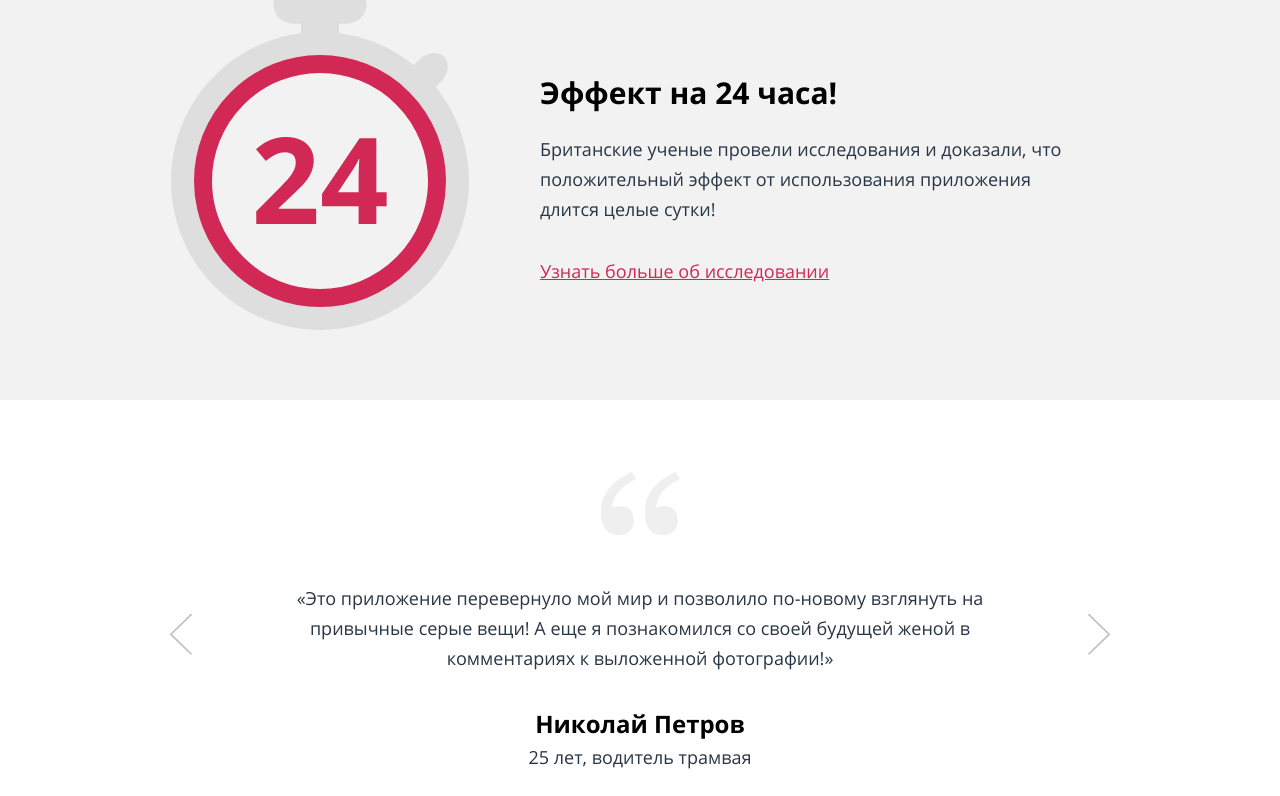
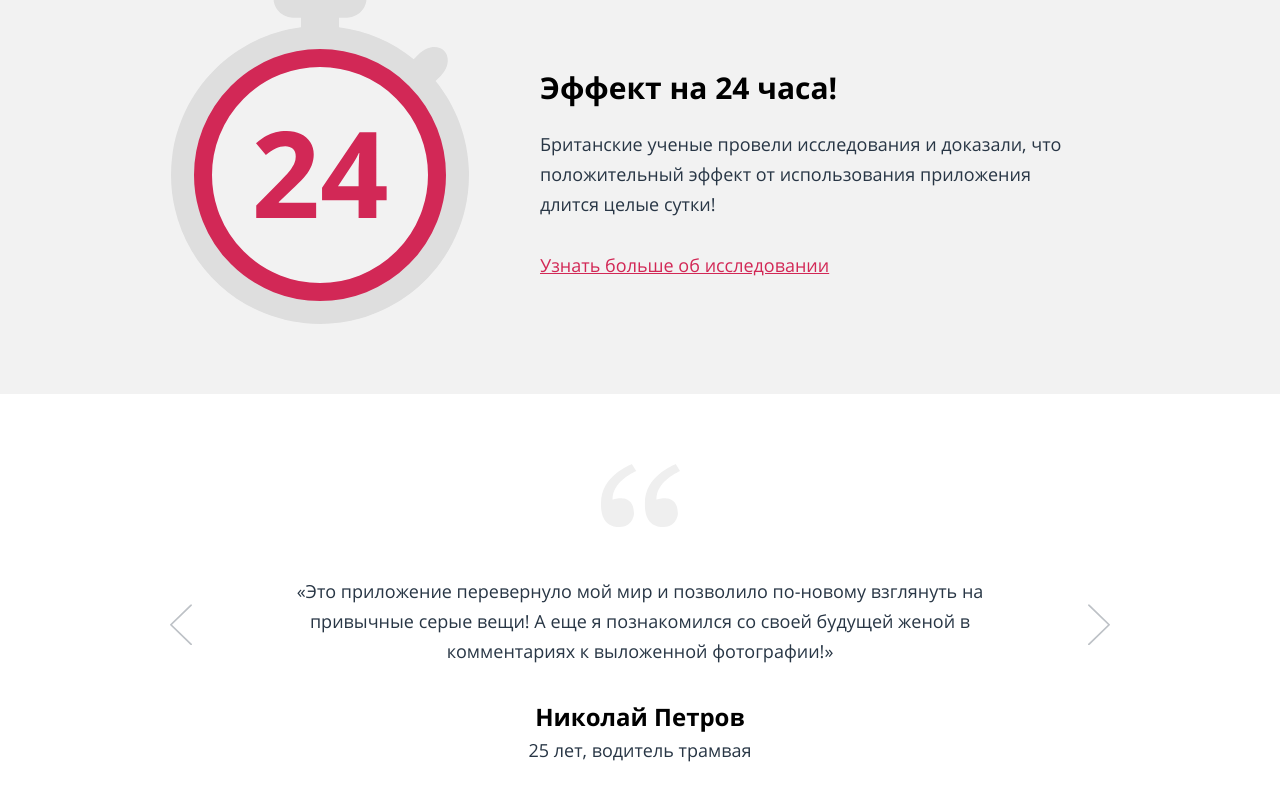
Before and after one commit to EMedved-bit/907585-pink-22, a website: page source/index.html in a window 1280 px wide. Shown: the part 1824-2620 px from the top of the page. Drawn offline with nearby package versions, Linux system fonts and the light colour scheme; files that its build step writes are made by us from their sources.

Commit message:
Правки по замечаниям

```diff
--- a/source/sass/blocks/features.scss
+++ b/source/sass/blocks/features.scss
@@ -137,7 +137,7 @@
   @media (min-width: $desktop-width) {
     font-size: 30px;
     line-height: 1;
-    margin-bottom: 25px;
+    margin-bottom: 23px;
     padding: 0 31px;
   }
 }
--- a/source/sass/blocks/price-table.scss
+++ b/source/sass/blocks/price-table.scss
@@ -89,7 +89,7 @@
 
   @media (min-width: $desktop-width) {
     font-size: 18px;
-    margin-bottom: 12px;
+    margin-bottom: 9px;
   }
 }
 
--- a/source/sass/blocks/price.scss
+++ b/source/sass/blocks/price.scss
@@ -33,7 +33,7 @@
   }
 
   @media (min-width: $desktop-width) {
-    padding: 158px 130px 96px;
+    padding: 157px 130px 96px;
   }
 }
 
--- a/source/sass/blocks/research.scss
+++ b/source/sass/blocks/research.scss
@@ -29,7 +29,7 @@
   }
 
   @media (min-width: $desktop-width) {
-    padding: 72px 166px 115px 500px;
+    padding: 70px 166px 115px 500px;
 
     &::before {
       background-image: url("../img/research-image.svg");
@@ -66,7 +66,7 @@
   @media (min-width: $desktop-width) {
     font-size: 18px;
     line-height: 30px;
-    margin-bottom: 35px;
+    margin-bottom: 34px;
   }
 }
 
--- a/source/sass/blocks/reviews.scss
+++ b/source/sass/blocks/reviews.scss
@@ -14,7 +14,7 @@
   }
 
   @media (min-width: $desktop-width) {
-    padding: 72px 250px 24px;
+    padding: 70px 250px 24px;
 
     &::before {
       content: "";
@@ -23,7 +23,7 @@
       width: 79px;
       height: 63px;
       margin: 0 auto;
-      margin-bottom: 48px;
+      margin-bottom: 49px;
     }
   }
 }
@@ -112,8 +112,8 @@
     position: absolute;
     width: 22px;
     height: 41px;
-    top: 59%;
-    transform: translateY(-59%);
+    top: 58%;
+    transform: translateY(-58%);
     opacity: 0.3;
 
     &:hover {
--- a/source/sass/blocks/text-intro.scss
+++ b/source/sass/blocks/text-intro.scss
@@ -30,7 +30,7 @@
     }
 
     @media (min-width: $desktop-width) {
-      padding: 64px 0 54px;
+      padding: 64px 0 53px;
       line-height: 1.35;
     }
 
```
